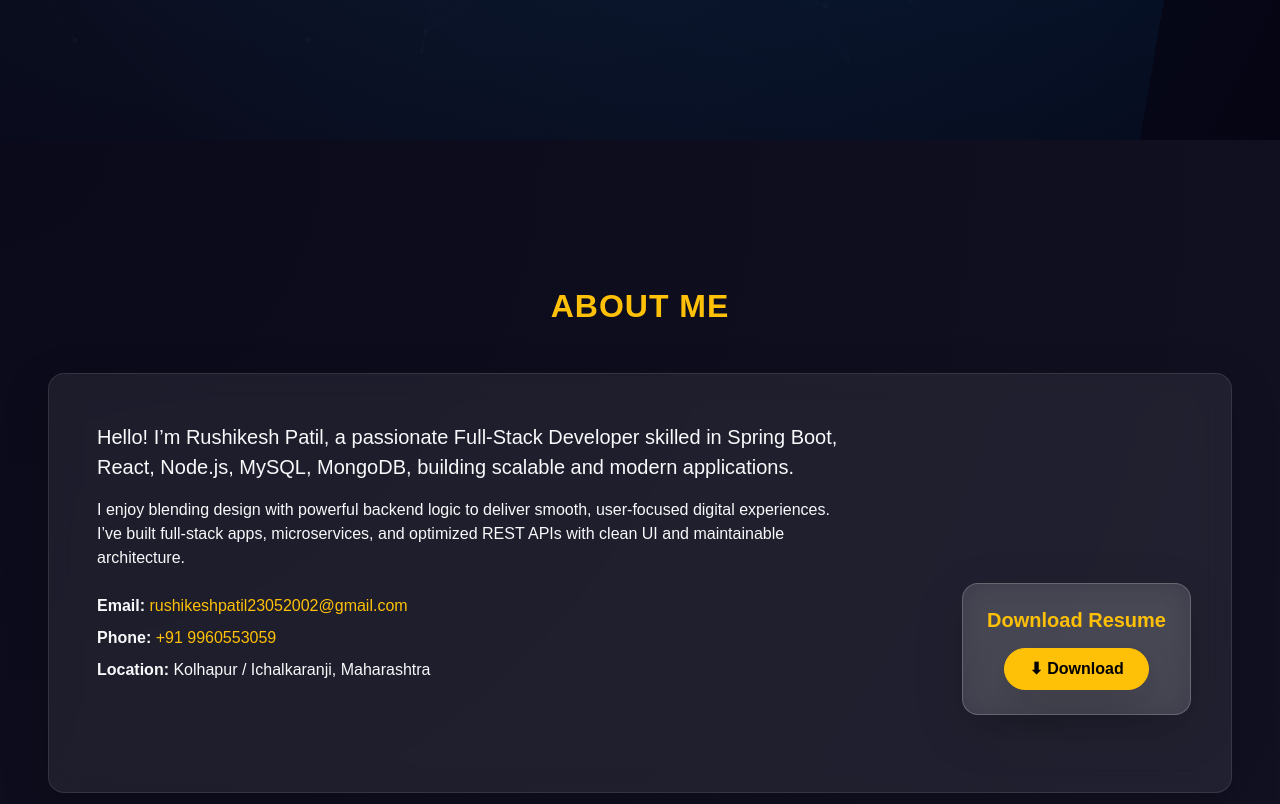
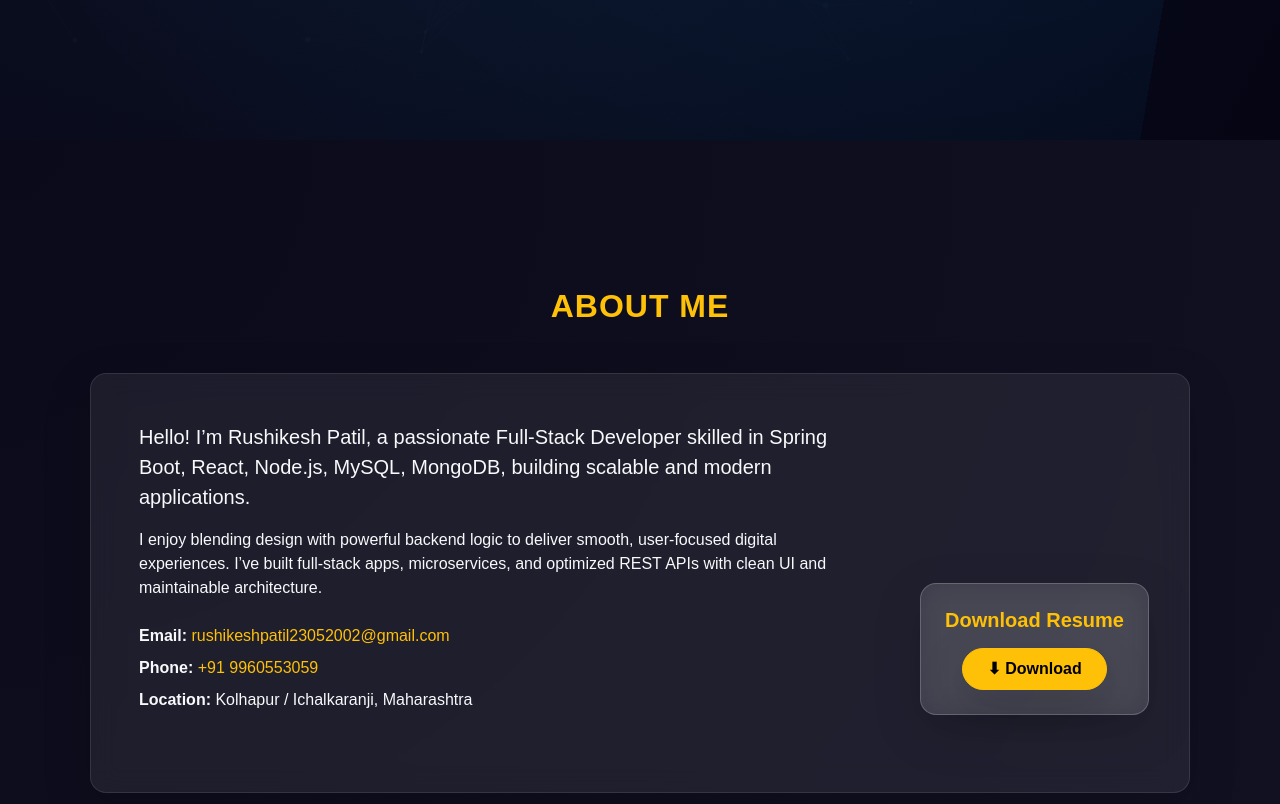
Before and after one commit to Magician3059/rushikeshpatilportfolio, a React (Vite) app: page / in a window 1280 px wide. Shown: the part 716-1520 px from the top of the page. Built offline with nearby package versions, Linux system fonts and the light colour scheme.

Commit message:
Formating Resume Download to mobile Responsive

```diff
--- a/src/components/About.jsx
+++ b/src/components/About.jsx
@@ -6,7 +6,7 @@ export default function About() {
       <section
         id="about"
         className="bg-dark text-light position-relative d-flex align-items-center"
-      style={{ minHeight: "100vh", padding: "60px 0" }}
+        style={{ minHeight: "100vh", padding: "20px 0" }}
       >
         <div className="w-100 px-4 px-md-5 position-relative">
 
@@ -17,7 +17,7 @@ export default function About() {
           <div className="d-flex justify-content-center">
             <div
               className="position-relative"
-            style={{ width: "100%", maxWidth: "1200px" }}
+              style={{ width: "100%", maxWidth: "1100px" }}
             >
 
               <motion.div
```
Lines whose indentation alone changed are shown as unchanged.
